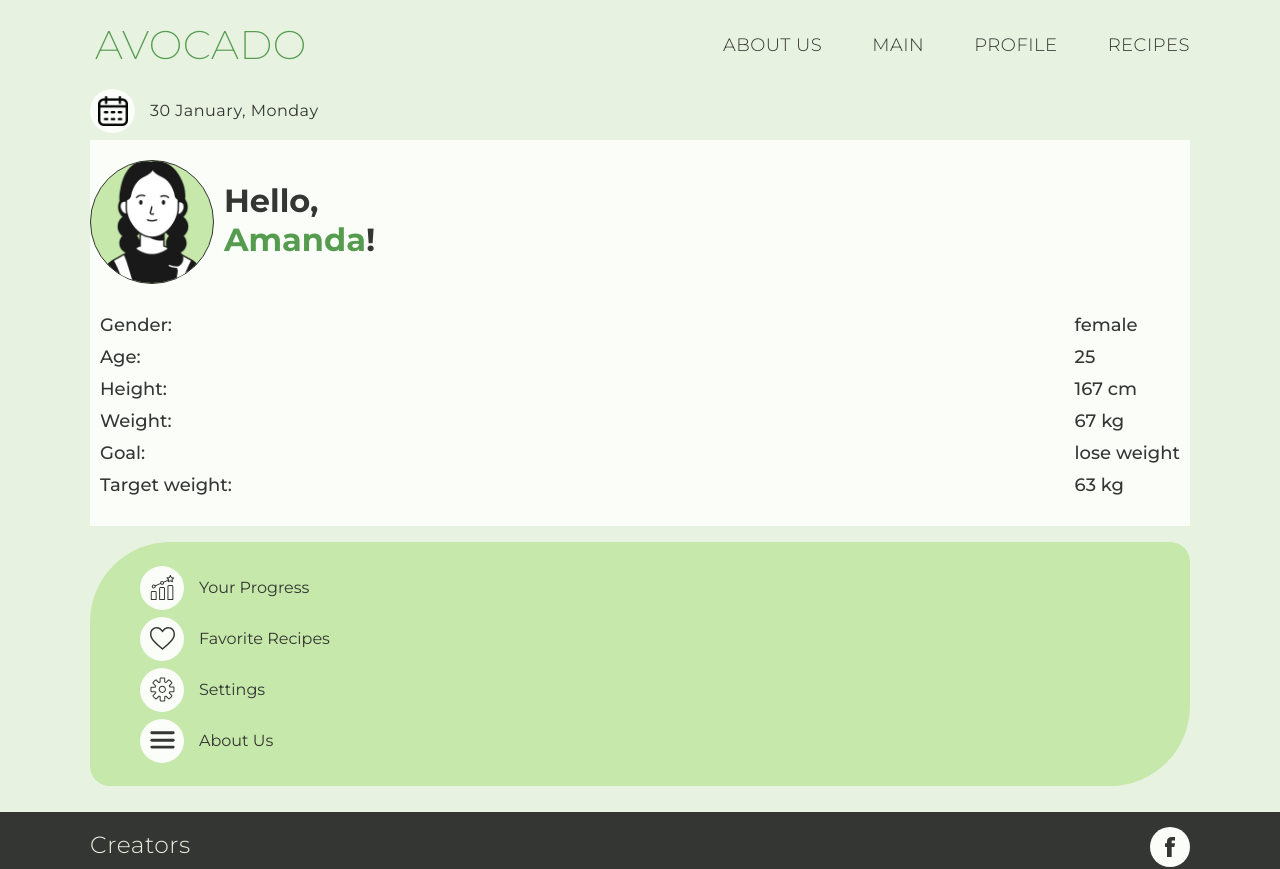
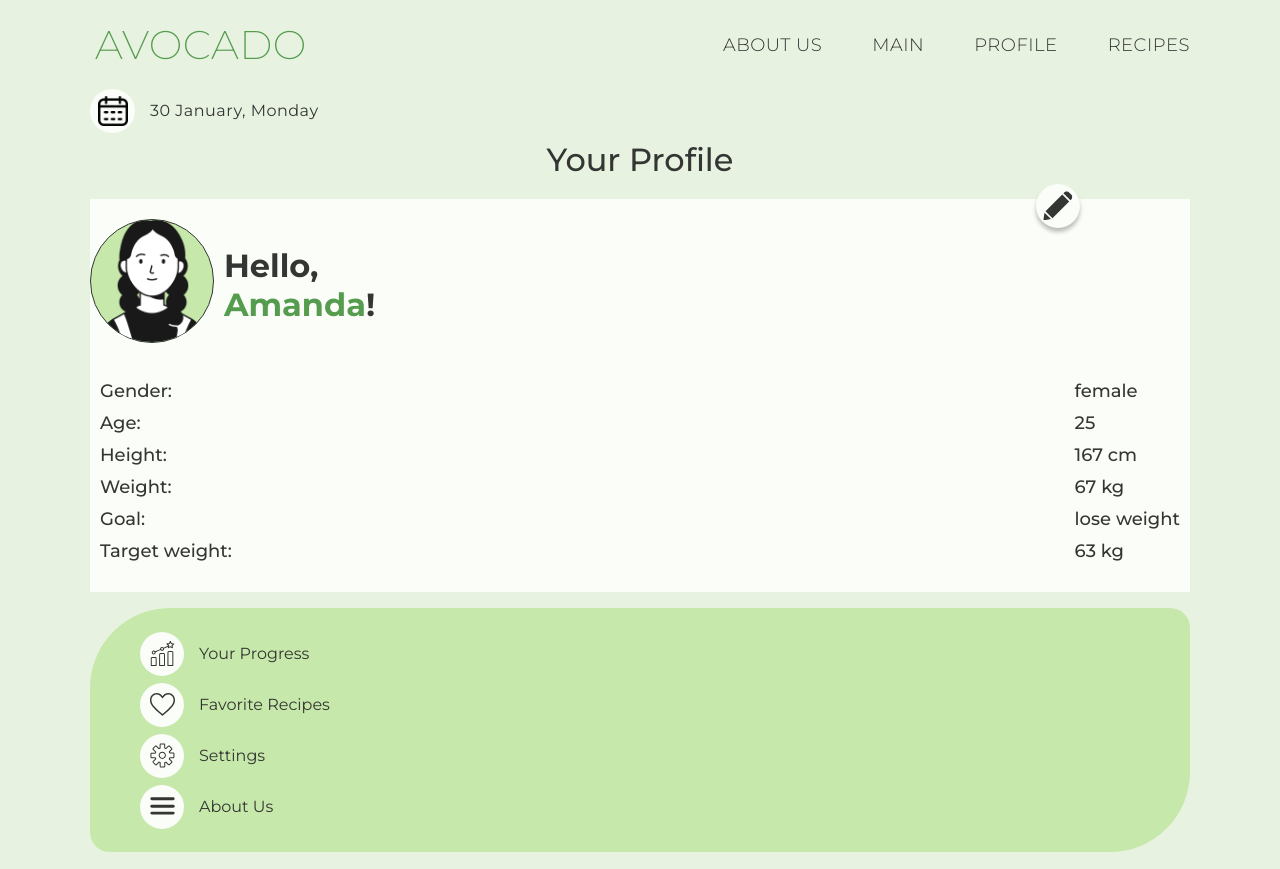
Before and after one commit to mitjasha/avocado, a React (Create React App) app: page / in a window 1280 px wide. Shown: the top 869 px of the page. Built offline with nearby package versions, Linux system fonts and the light colour scheme.

Commit message:
feat: add edit btn and page title

```diff
--- a/src/pages/ProfileScreen/ProfieScreen.tsx
+++ b/src/pages/ProfileScreen/ProfieScreen.tsx
@@ -14,17 +14,19 @@ const ProfileScreen: React.FC = () => {
   const userTargetWeight = 63 as number;
   return (
     <div className="profile-screen">
+      <h1 className="profile-screen__title">Your Profile</h1>
       <div className="user-data container">
+        <button type="button" className="user-data__edit" aria-label="edit" />
         <div className="user-data__heading">
           <img
             src={userAvatar}
             alt="user avatar"
             className="user-data__heading__avatar"
           />
-          <h1 className="user-data__heading__title">
+          <h2 className="user-data__heading__title">
             Hello,
             <br /> <span style={{ color: "#559c4f" }}>{userName}</span>!
-          </h1>
+          </h2>
         </div>
         <div className="user-data__info">
           <div className="user-data__info__titles">
--- a/src/pages/ProfileScreen/ProfileScreen.scss
+++ b/src/pages/ProfileScreen/ProfileScreen.scss
@@ -3,11 +3,41 @@
 .profile-screen {
   background-color: $bg-color;
   color: $dark-color;
+
+  &__title {
+    margin: 0 0 20px 0;
+    text-align: center;
+    font-weight: 500;
+  }
 }
 
 .user-data {
   background-color: $light-color;
   padding-bottom: 20px;
+  position: relative;
+
+  &__edit {
+    position: absolute;
+    top: -15px;
+    right: 10%;
+    z-index: 1;
+    width: 44px;
+    height: 44px;
+    border-radius: 50%;
+    box-shadow: 0px 4px 4px rgba(0, 0, 0, 0.25);
+    background: $light-color url(../../assets/svg/pencil.svg) no-repeat;
+    background-size: 30px;
+    background-position: 50%;
+    border: none;
+    cursor: pointer;
+
+    &:hover {
+      background: $dark-color url(../../assets/svg/pencil-light.svg) no-repeat;
+      background-size: 30px;
+      background-position: 50%;
+      transition: 0.4s all ease;
+    }
+  }
 
   &__heading {
     display: flex;
@@ -20,6 +50,10 @@
       border-radius: 50%;
       border: solid 1px $dark-color;
       background-color: $middle-green;
+    }
+
+    &__title {
+      font-size: 32px;
     }
   }
 
@@ -37,7 +71,7 @@
 }
 
 .profile-menu {
-  padding-bottom: 10px;
+  padding-bottom: 1px;
 
   &__list {
     background-color: $middle-green;
```
Also changed, not shown: src/assets/svg/pencil-light.svg (added), src/assets/svg/pencil.svg (added).
